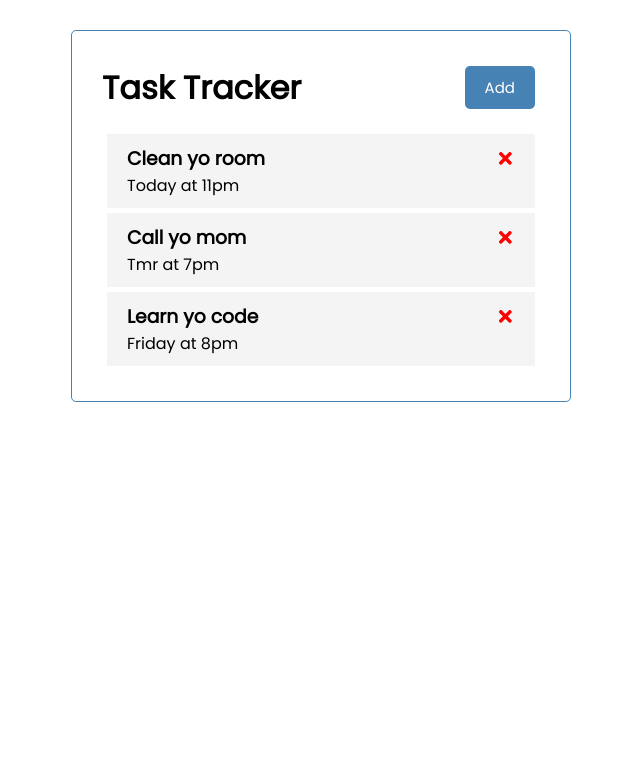
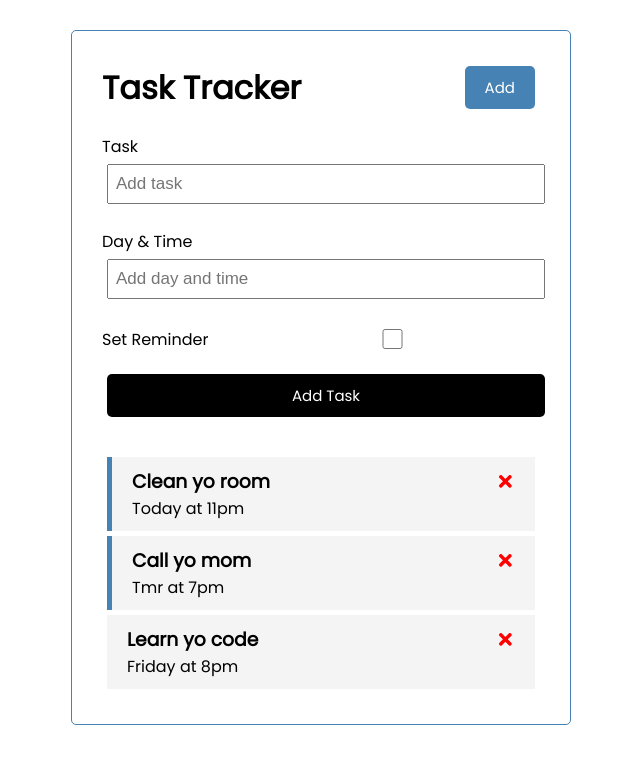
Before and after one commit to phananh183/task-tracker-frontend, a React (Create React App) app: page / in a window 1280 px wide. Shown: the top 764 px of the page, without its empty margins (319-959 px from the left). Built offline with nearby package versions, Linux system fonts and the light colour scheme.

Commit message:
add delete task functionand toggle reminder function, and started on AddTask component

```diff
--- a/src/App.js
+++ b/src/App.js
@@ -2,6 +2,7 @@ import './App.css';
 import { useState } from 'react';
 import Header from './Components/Header';
 import Tasks from './Components/Tasks';
+import AddForm from './Components/AddForm';
 
 function App() {
 
@@ -29,10 +30,28 @@ function App() {
       },
     ])
 
+  const deleteTask = (id) => {
+    setTasks(tasks.filter(task => task.id !== id))
+    console.log("Deleted task ", id)
+  }
+
+  const toggleReminder = (id) => {
+    setTasks(tasks.map((task) =>
+      task.id === id ? {...task, reminder: !task.reminder} : task
+    ))
+
+    console.log('Double click', id)
+  }
+
   return (
   <div className='container'>
     <Header />
-    <Tasks tasks={tasks}/>
+    <AddForm />
+    {
+    tasks.length === 0
+    ? 'There is no tasks'
+    : <Tasks tasks={tasks} onDelete={deleteTask} onDoubleClick={toggleReminder}/>
+    }
   </div>
   );
 }
--- /dev/null
+++ b/src/Components/AddForm.js
@@ -0,0 +1,22 @@
+const AddForm = () => {
+    return (
+        <form className='add-form'>
+            <div className='form-control'>
+                <label>Task</label>
+                <input type='text' placeholder='Add task'/>
+            </div>
+            <div className='form-control'>
+                <label>Day & Time</label>
+                <input type='text' placeholder='Add day and time'/>
+            </div>
+            <div className='form-control form-control-check'>
+                <label>Set Reminder</label>
+                <input type='checkbox'/>
+            </div>
+
+            <input type='submit' value='Add Task' className='btn btn-block' />
+        </form>
+    )
+}
+
+export default AddForm
--- a/src/Components/Task.js
+++ b/src/Components/Task.js
@@ -1,11 +1,17 @@
 import React from 'react'
 import { FaTimes } from 'react-icons/fa'
 
-const Task = ({ task }) => {
+const Task = ({ task, onDelete, onDoubleClick}) => {
     return (
-        <div className='task'>
+        <div
+            className={`task ${task.reminder ? 'reminder' : ''}`}
+            onDoubleClick={(id) => onDoubleClick(task.id)}>
             <h3>
-                {task.text} <FaTimes style={{color: "red", cursor: 'pointer'}}/>
+                {task.text}
+                <FaTimes
+                    style={{color: "red", cursor: 'pointer'}}
+                    onClick={() => onDelete(task.id)}
+                />
             </h3>
             <p>{task.time}</p>
         </div>
--- a/src/Components/Tasks.js
+++ b/src/Components/Tasks.js
@@ -1,11 +1,16 @@
 import Task from "./Task"
 
-const Tasks = ({ tasks }) => {
+const Tasks = ({ tasks, onDelete, onDoubleClick }) => {
     return (
        <>
         {
             tasks.map((task) => (
-                <Task key={task.id} task={task} />
+                <Task
+                    key={task.id}
+                    task={task}
+                    onDelete={onDelete}
+                    onDoubleClick={onDoubleClick}
+                />
             ))
         }
        </>
--- a/src/index.css
+++ b/src/index.css
@@ -62,7 +62,7 @@ body {
 }
 
 .task.reminder {
-  border-left: 5px solid green;
+  border-left: 5px solid steelblue;
 }
 
 .task h3 {
```
